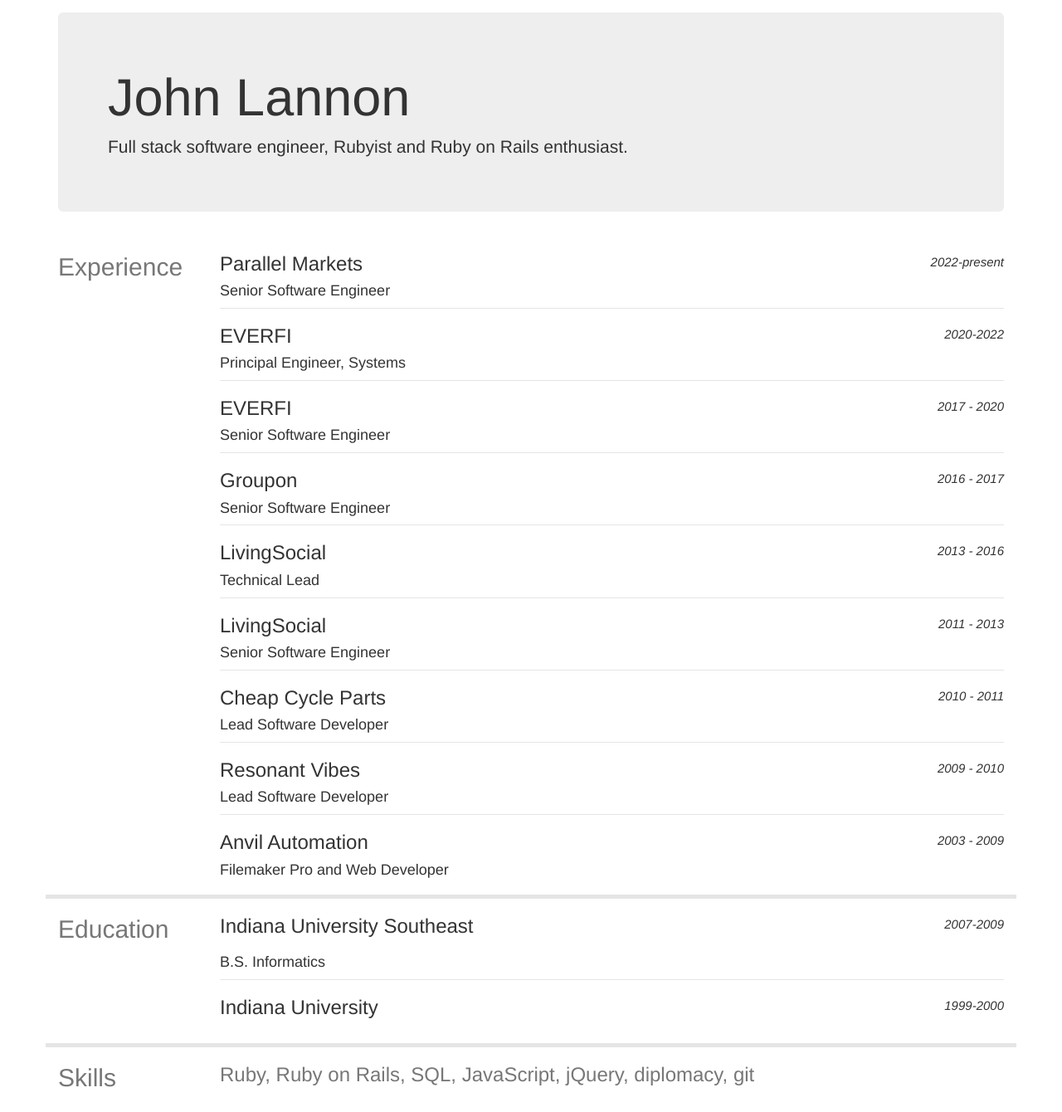
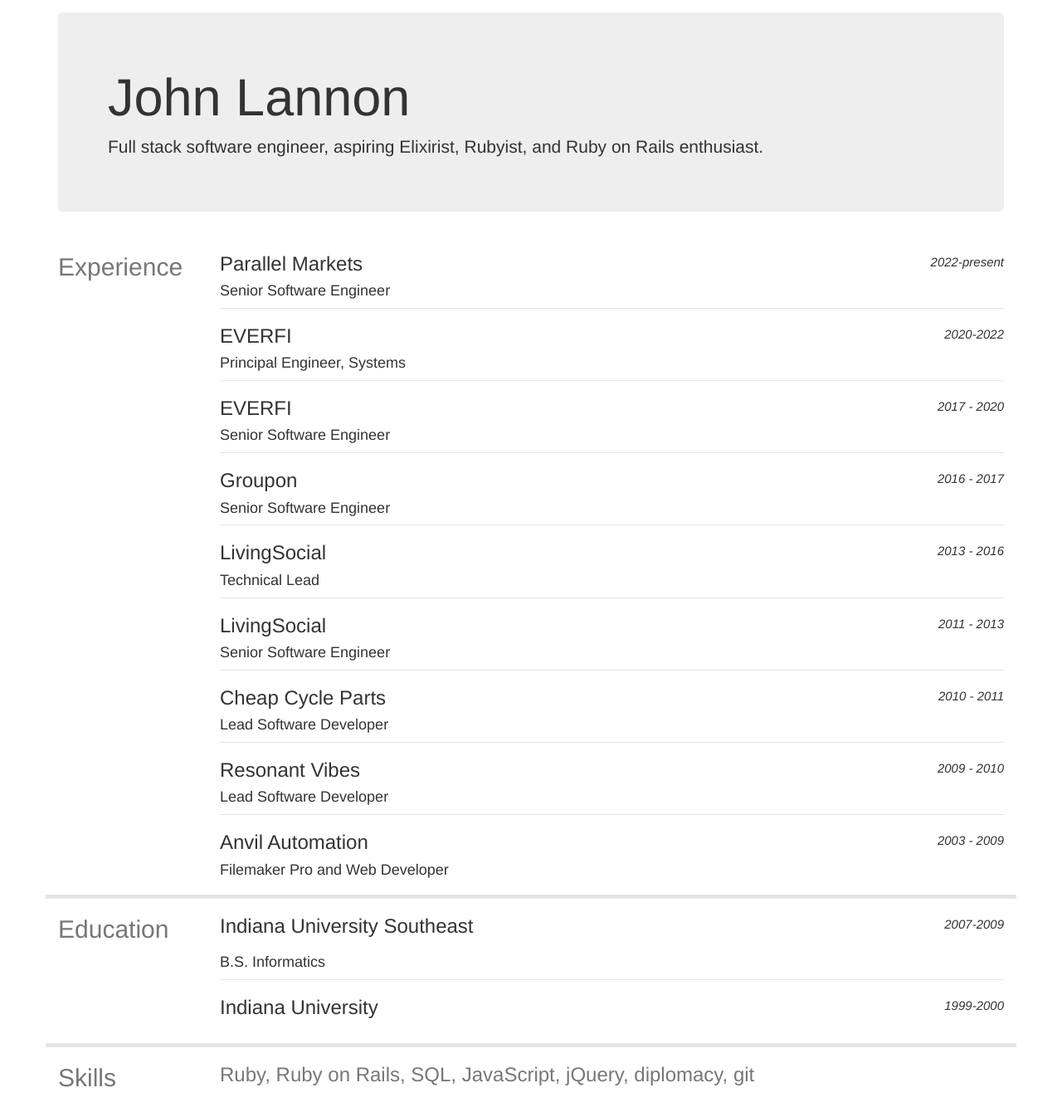
Before and after one commit to lannon/tvc15, a Jekyll site: the page built from cv.html, in a window 1280 px wide. Shown: the whole page at 83% size. Built offline with Jekyll 4.4.1, drawn with Linux system fonts in a browser that asks for light colours.

Commit message:
Update CV: add reference to Elixir

```diff
--- a/cv.html
+++ b/cv.html
@@ -46,7 +46,7 @@
 
       <div class="jumbotron">
         <h1 class="display-3">John Lannon</h1>
-        <p class="lead">Full stack software engineer, Rubyist and Ruby on Rails enthusiast.</p>
+        <p class="lead">Full stack software engineer, aspiring Elixirist, Rubyist, and Ruby on Rails enthusiast.</p>
       </div>
 
       <div class="row experience">
```
